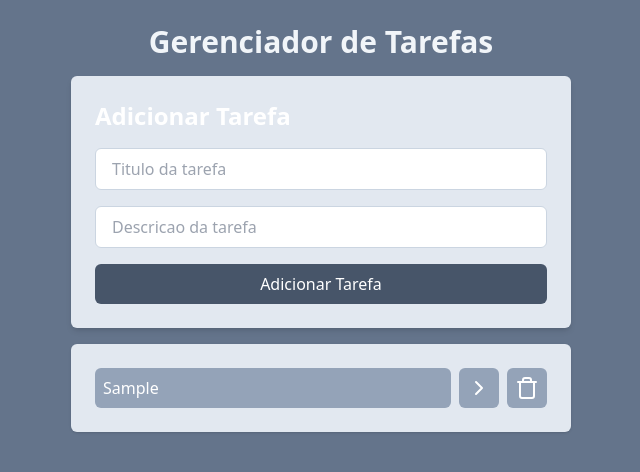
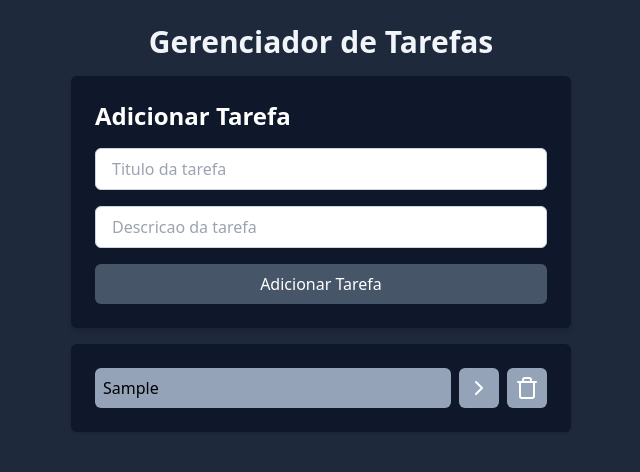
Before and after one commit to FlavioFj20/fl_to_do_list, a React (Vite) app: page / in a window 1280 px wide. Both pictures are taken after typing "Sample", "Sample" into the empty fields and a click on the button "Adicionar Tarefa". Shown: the top 472 px of the page, without its empty margins (319-959 px from the left). Built offline with nearby package versions, Linux system fonts and the light colour scheme.

Commit message:
updating color

```diff
--- a/src/App.jsx
+++ b/src/App.jsx
@@ -60,7 +60,7 @@ function App() {
   }
 
   return (
-    <div className="w-screen h-screen bg-slate-500 flex justify-center p-6 overflow-auto">
+    <div className="w-screen h-screen bg-slate-800 flex justify-center p-6 overflow-auto">
       <div className="w-[500px] space-y-4">
         <Title>
           Gerenciador de Tarefas
--- a/src/components/AddTask.jsx
+++ b/src/components/AddTask.jsx
@@ -5,7 +5,7 @@ function AddTask(props) {
   const [title, setTitle] = useState("");
   const [description, setDescription] = useState("");
   return (
-    <div className="bg-slate-200 p-6 rounded-md shadow-md">
+    <div className="bg-slate-900 p-6 rounded-md shadow-md">
       <h2 className="text-white text-2xl font-bold mb-4">Adicionar Tarefa</h2>
       <form
         className="flex flex-col gap-4"
--- a/src/components/Tasks.jsx
+++ b/src/components/Tasks.jsx
@@ -13,12 +13,12 @@ function Tasks(props) {
   }
 
   return (
-    <ul className="space-y-4 p-6 bg-slate-200 rounded-md shadow">
+    <ul className="space-y-4 p-6 bg-slate-900 rounded-md shadow">
       {props.tasks.map((task) => (
         <li key={task.id} className="flex gap-2">
           <button
             onClick={() => props.onTaskClick(task.id)}
-            className={`flex items-center gap-2 text-left bg-slate-400 w-full text-white p-2 rounded-md ${
+            className={`flex items-center gap-2 text-left bg-slate-400 w-full text-black p-2 rounded-md ${
               task.isCompleted && "line-through"
             }`}
           >
--- a/src/pages/TaskPage.jsx
+++ b/src/pages/TaskPage.jsx
@@ -10,7 +10,7 @@ function TaskPage() {
   const description = SearchParams.get("description");
 
   return (
-    <div className="h-screen w-screen bg-slate-500 p-6">
+    <div className="h-screen w-screen bg-slate-800 p-6">
       <div className="w-[500px] mx-auto space-y-4">
         <div className="flex justify-center relative mb-6">
           <button onClick={() => navigate(-1)} className="absolute left-0 top-0 bottom-0 text-slate-100">
@@ -20,7 +20,7 @@ function TaskPage() {
             Detalhes da tarefa
           </Title>
         </div>
-        <div className="bg-slate-200 p-4 rounded-md">
+        <div className="bg-slate-900 p-4 rounded-md">
           <h2 className="text-xl font-bold text-slate-600">{title}</h2>
           <p className=" text-slate-600">{description}</p>
         </div>
```
